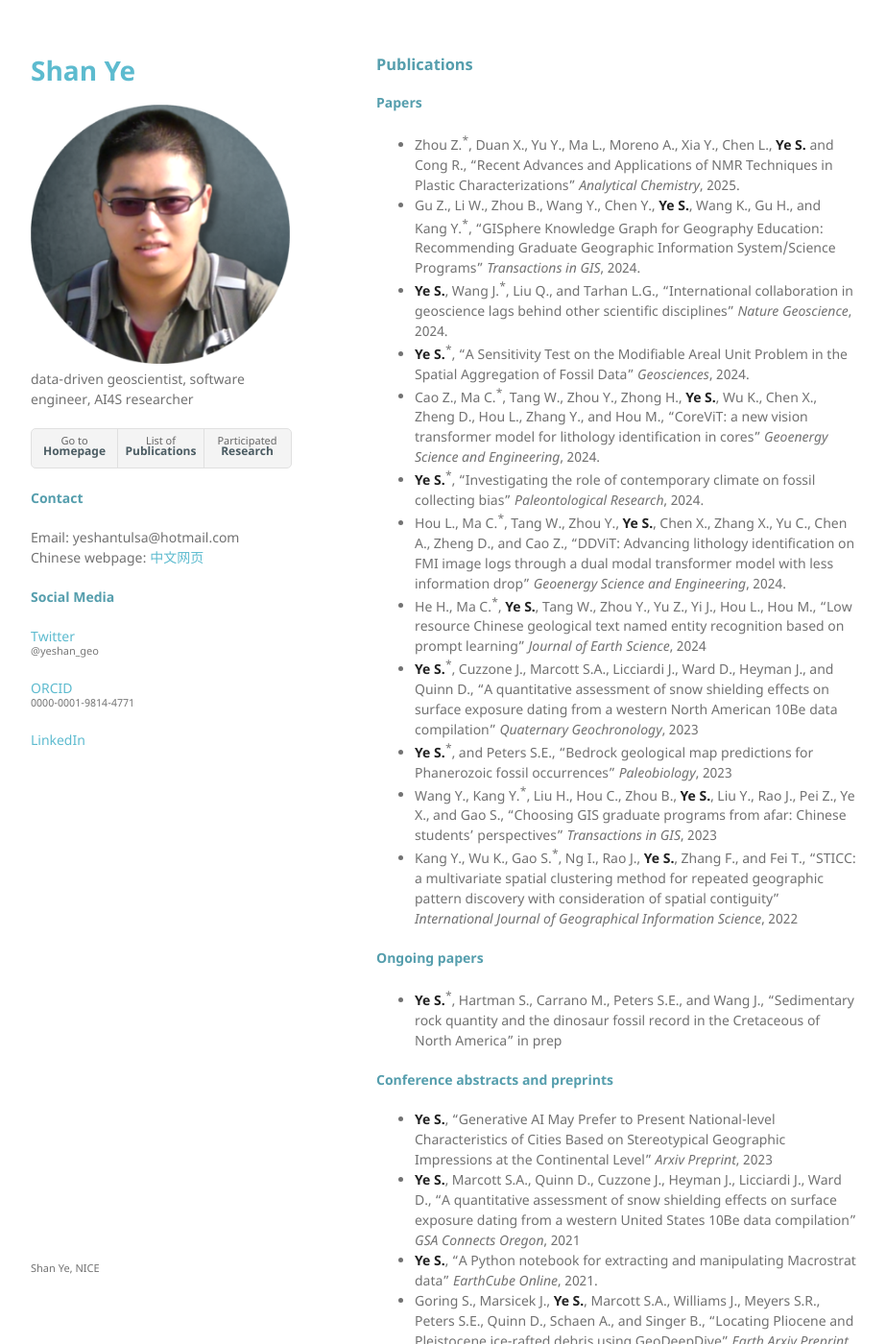
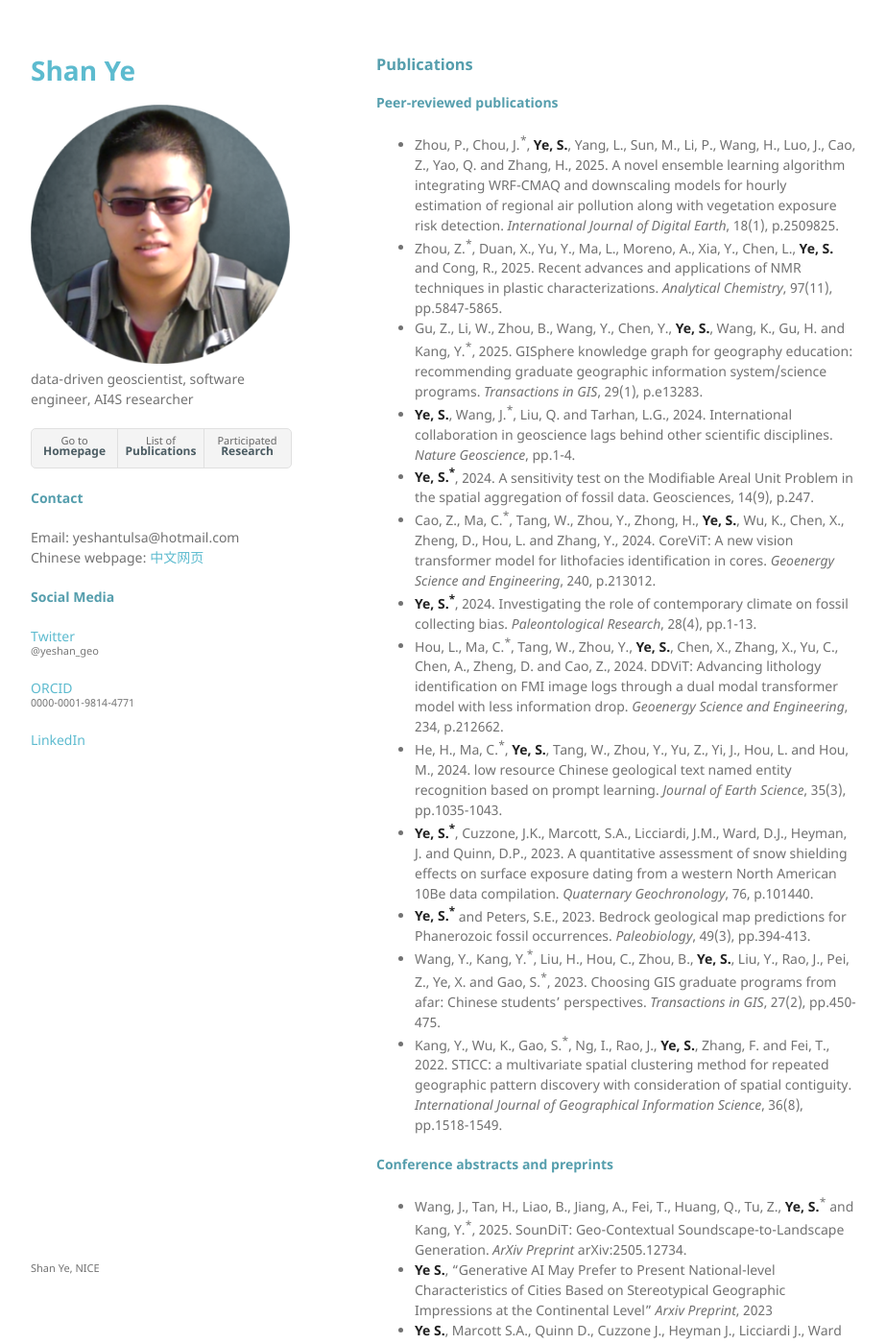
Before and after one commit to yeshan-geo/yeshan-geo.github.io, a Jekyll site: the page built from pages/pub.md, in a window 1280 px wide and 1400 px high. Shown: the whole window at 96% size, without its empty margins (178-1101 px from the left). Built offline with Jekyll 4.4.1, drawn with Linux system fonts in a browser that asks for light colours; our own code applies the rules of GitHub Pages for plain Markdown files.

Commit message:
Update pub.md

```diff
--- a/pages/pub.md
+++ b/pages/pub.md
@@ -1,23 +1,22 @@
 ### Publications
 
-#### Papers
-- Zhou Z.<sup>*</sup>, Duan X., Yu Y., Ma L., Moreno A., Xia Y., Chen L., **Ye S.** and Cong R., "Recent Advances and Applications of NMR Techniques in Plastic Characterizations" _Analytical Chemistry_, 2025.
-- Gu Z., Li W., Zhou B., Wang Y., Chen Y., **Ye S.**, Wang K., Gu H., and Kang Y.<sup>*</sup>, "GISphere Knowledge Graph for Geography Education: Recommending Graduate Geographic Information System/Science Programs" _Transactions in GIS_, 2024.
-- **Ye S.**, Wang J.<sup>*</sup>, Liu Q., and Tarhan L.G., "International collaboration in geoscience lags behind other scientific disciplines" _Nature Geoscience_, 2024.
-- **Ye S.**<sup>*</sup>, "A Sensitivity Test on the Modifiable Areal Unit Problem in the Spatial Aggregation of Fossil Data" _Geosciences_, 2024.
-- Cao Z., Ma C.<sup>*</sup>, Tang W., Zhou Y., Zhong H., **Ye S.**, Wu K., Chen X., Zheng D., Hou L., Zhang Y., and Hou M., "CoreViT: a new vision transformer model for lithology identification in cores" _Geoenergy Science and Engineering_, 2024.
-- **Ye S.**<sup>*</sup>, "Investigating the role of contemporary climate on fossil collecting bias" _Paleontological Research_, 2024.
-- Hou L., Ma C.<sup>*</sup>, Tang W., Zhou Y., **Ye S.**, Chen X., Zhang X., Yu C., Chen A., Zheng D., and Cao Z., "DDViT: Advancing lithology identification on FMI image logs through a dual modal transformer model with less information drop" _Geoenergy Science and Engineering_, 2024.
-- He H., Ma C.<sup>*</sup>, **Ye S.**, Tang W., Zhou Y., Yu Z., Yi J., Hou L., Hou M., "Low resource Chinese geological text named entity recognition based on prompt learning" _Journal of Earth Science_, 2024
-- **Ye S.**<sup>*</sup>, Cuzzone J., Marcott S.A., Licciardi J., Ward D., Heyman J., and Quinn D., “A quantitative assessment of snow shielding effects on surface exposure dating from a western North American 10Be data compilation” _Quaternary Geochronology_, 2023
-- **Ye S.**<sup>*</sup>, and Peters S.E., “Bedrock geological map predictions for Phanerozoic fossil occurrences” _Paleobiology_, 2023
-- Wang Y., Kang Y.<sup>*</sup>, Liu H., Hou C., Zhou B., **Ye S.**, Liu Y., Rao J., Pei Z., Ye X., and Gao S., “Choosing GIS graduate programs from afar: Chinese students’ perspectives” _Transactions in GIS_, 2023
-- Kang Y., Wu K., Gao S.<sup>*</sup>, Ng I., Rao J., **Ye S.**, Zhang F., and Fei T., “STICC: a multivariate spatial clustering method for repeated geographic pattern discovery with consideration of spatial contiguity” _International Journal of Geographical Information Science_, 2022
-
-#### Ongoing papers
-- **Ye S.**<sup>*</sup>, Hartman S., Carrano M., Peters S.E., and Wang J., “Sedimentary rock quantity and the dinosaur fossil record in the Cretaceous of North America” in prep
+#### Peer-reviewed publications
+- Zhou, P., Chou, J.<sup>*</sup>, **Ye, S.**, Yang, L., Sun, M., Li, P., Wang, H., Luo, J., Cao, Z., Yao, Q. and Zhang, H., 2025. A novel ensemble learning algorithm integrating WRF-CMAQ and downscaling models for hourly estimation of regional air pollution along with vegetation exposure risk detection. _International Journal of Digital Earth_, 18(1), p.2509825.
+- Zhou, Z.<sup>*</sup>, Duan, X., Yu, Y., Ma, L., Moreno, A., Xia, Y., Chen, L., **Ye, S.** and Cong, R., 2025. Recent advances and applications of NMR techniques in plastic characterizations. _Analytical Chemistry_, 97(11), pp.5847-5865.
+- Gu, Z., Li, W., Zhou, B., Wang, Y., Chen, Y., **Ye, S.**, Wang, K., Gu, H. and Kang, Y.<sup>*</sup>, 2025. GISphere knowledge graph for geography education: recommending graduate geographic information system/science programs. _Transactions in GIS_, 29(1), p.e13283.
+- **Ye, S.**, Wang, J.<sup>*</sup>, Liu, Q. and Tarhan, L.G., 2024. International collaboration in geoscience lags behind other scientific disciplines. _Nature Geoscience_, pp.1-4.
+- **Ye, S.<sup>*</sup>**, 2024. A sensitivity test on the Modifiable Areal Unit Problem in the spatial aggregation of fossil data. Geosciences, 14(9), p.247.
+- Cao, Z., Ma, C.<sup>*</sup>, Tang, W., Zhou, Y., Zhong, H., **Ye, S.**, Wu, K., Chen, X., Zheng, D., Hou, L. and Zhang, Y., 2024. CoreViT: A new vision transformer model for lithofacies identification in cores. _Geoenergy Science and Engineering_, 240, p.213012.
+- **Ye, S.<sup>*</sup>**, 2024. Investigating the role of contemporary climate on fossil collecting bias. _Paleontological Research_, 28(4), pp.1-13.
+- Hou, L., Ma, C.<sup>*</sup>, Tang, W., Zhou, Y., **Ye, S.**, Chen, X., Zhang, X., Yu, C., Chen, A., Zheng, D. and Cao, Z., 2024. DDViT: Advancing lithology identification on FMI image logs through a dual modal transformer model with less information drop. _Geoenergy Science and Engineering_, 234, p.212662.
+- He, H., Ma, C.<sup>*</sup>, **Ye, S.**, Tang, W., Zhou, Y., Yu, Z., Yi, J., Hou, L. and Hou, M., 2024. low resource Chinese geological text named entity recognition based on prompt learning. _Journal of Earth Science_, 35(3), pp.1035-1043.
+- **Ye, S.<sup>*</sup>**, Cuzzone, J.K., Marcott, S.A., Licciardi, J.M., Ward, D.J., Heyman, J. and Quinn, D.P., 2023. A quantitative assessment of snow shielding effects on surface exposure dating from a western North American 10Be data compilation. _Quaternary Geochronology_, 76, p.101440.
+- **Ye, S.<sup>*</sup>** and Peters, S.E., 2023. Bedrock geological map predictions for Phanerozoic fossil occurrences. _Paleobiology_, 49(3), pp.394-413.
+- Wang, Y., Kang, Y.<sup>*</sup>, Liu, H., Hou, C., Zhou, B., **Ye, S.**, Liu, Y., Rao, J., Pei, Z., Ye, X. and Gao, S.<sup>*</sup>, 2023. Choosing GIS graduate programs from afar: Chinese students' perspectives. _Transactions in GIS_, 27(2), pp.450-475.
+- Kang, Y., Wu, K., Gao, S.<sup>*</sup>, Ng, I., Rao, J., **Ye, S.**, Zhang, F. and Fei, T., 2022. STICC: a multivariate spatial clustering method for repeated geographic pattern discovery with consideration of spatial contiguity. _International Journal of Geographical Information Science_, 36(8), pp.1518-1549.
 
 #### Conference abstracts and preprints
+- Wang, J., Tan, H., Liao, B., Jiang, A., Fei, T., Huang, Q., Tu, Z., **Ye, S.**<sup>*</sup> and Kang, Y.<sup>*</sup>, 2025. SounDiT: Geo-Contextual Soundscape-to-Landscape Generation. _ArXiv Preprint_ arXiv:2505.12734.
 - **Ye S.**, "Generative AI May Prefer to Present National-level Characteristics of Cities Based on Stereotypical Geographic Impressions at the Continental Level" _Arxiv Preprint_, 2023
 - **Ye S.**, Marcott S.A., Quinn D., Cuzzone J., Heyman J., Licciardi J., Ward D., “A quantitative assessment of snow shielding effects on surface exposure dating from a western United States 10Be data compilation” _GSA Connects Oregon_, 2021
 - **Ye S.**, “A Python notebook for extracting and manipulating Macrostrat data" _EarthCube Online_, 2021.
```
